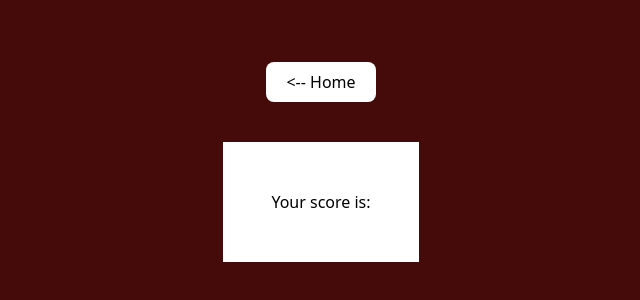
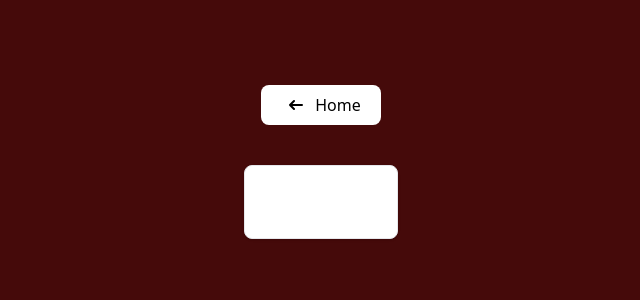
Before and after one commit to Oscar-Espinoza/memo-test, a Next.js app in the folder client/: page /score in a window 1280 px wide. Shown: the part 238-538 px from the top of the page, without its empty margins (319-959 px from the left). Built offline with nearby package versions, Linux system fonts and the light colour scheme.

Commit message:
server config

```diff
--- a/client/app/_components/MemoCard/index.tsx
+++ b/client/app/_components/MemoCard/index.tsx
@@ -50,11 +50,15 @@ function MemoCard({ memo }: { memo: MemoTest }) {
   };
 
   return (
-    <div className='px-10 py-5 bg-white text-black flex flex-col gap-2 text-center'>
-      <h2>{memo.name}</h2>
-      <p>{`${cardsLength} x ${cardsLength}`}</p>
-      {memo.highestScore ? <p>Highest score: {memo.highestScore}</p> : null}
-      <button type='button' className='bg-gray-500 rounded py-1 text-white' onClick={handleStartClick}>Start</button>
+    <div className='max-w-sm p-6 bg-white border border-gray-200 rounded-lg shadow dark:bg-gray-800 dark:border-gray-700 flex flex-col gap-2 text-center'>
+
+      <h2 className='text-2xl font-bold tracking-tight text-gray-900 dark:text-white'>{memo.name}</h2>
+
+      <p className='font-normal text-gray-400'>{`${cardsLength} x ${cardsLength}`}</p>
+
+      {memo.highestScore ? <p className='font-normal text-gray-400'>Highest score: {memo.highestScore}</p> : null}
+
+      <button type='button' className='px-3 py-2 text-sm font-medium text-center text-white bg-blue-700 rounded-lg hover:bg-blue-800 focus:ring-4 focus:outline-none focus:ring-blue-300 dark:bg-blue-600 dark:hover:bg-blue-700 dark:focus:ring-blue-800' onClick={handleStartClick}>Start</button>
     </div>
   )
 }
--- a/client/app/game-session/[id]/page.tsx
+++ b/client/app/game-session/[id]/page.tsx
@@ -76,7 +76,7 @@ function GameSessionPage({ params }: { params: { id: string } }) {
 
   useEffect(() => {
     if (data && data.gameSession) {
-      if (!savedGame){
+      if (!savedGame) {
         const initialCards = [...data.gameSession.memoTest.images, ...data.gameSession.memoTest.images].sort(() => Math.random() - 0.5).map((imageUrl: string, index: number) => ({
           id: index,
           imageUrl,
@@ -149,6 +149,7 @@ function GameSessionPage({ params }: { params: { id: string } }) {
 
   return (
     <div className='min-h-screen p-24 flex flex-col'>
+      <h2 className='text-4xl font-semibold text-white'>Retries: {retries}</h2>
       <div className='border border-white flex-grow min-h-full grid grid-cols-4 relative'>
         {cards.map((card: Card, index) => (
           <FlippyCard key={card.id} card={card} index={index} handleCardClick={handleCardClick} />
--- a/client/app/page.tsx
+++ b/client/app/page.tsx
@@ -30,7 +30,7 @@ export default function Home() {
 
   return (
     <main className="flex flex-col min-h-screen p-24 gap-10 items-center justify-center flex-wrap">
-      <div className="flex w-full justify-evenly">
+      <div className="flex w-full justify-center gap-10">
         {data.memoTests.map((memo: MemoTest) => (
           <MemoCard key={memo.name} memo={memo} />
         ))}
--- a/client/app/score/page.tsx
+++ b/client/app/score/page.tsx
@@ -9,9 +9,13 @@ function ScorePage() {
   const score = searchParams.get('score')
   return (
     <section className='min-h-screen flex flex-col gap-10 justify-center items-center relative'>
-      <Link href='/' className='bg-white px-5 py-2 text-center rounded-lg cursor-pointer'>{'<--'} Home</Link>
-      <div className='bg-white p-12'>
-        <h2>Your score is: {score}</h2>
+      <Link href='/' className='bg-white px-5 py-2 text-center rounded-lg cursor-pointer flex justify-center items-center gap-3'>
+        <svg className="w-3.5 h-3.5 ms-2 rotate-180" aria-hidden="true" xmlns="http://www.w3.org/2000/svg" fill="none" viewBox="0 0 14 10">
+          <path stroke="currentColor" stroke-linecap="round" stroke-linejoin="round" stroke-width="2" d="M1 5h12m0 0L9 1m4 4L9 9" />
+        </svg> Home
+      </Link>
+      <div className='block max-w-sm p-6 bg-white border border-gray-200 rounded-lg shadow hover:bg-gray-100 dark:bg-gray-800 dark:border-gray-700 dark:hover:bg-gray-700'>
+        <h2 className='text-white'>Your score is {score}!</h2>
       </div>
     </section>
   )
```
